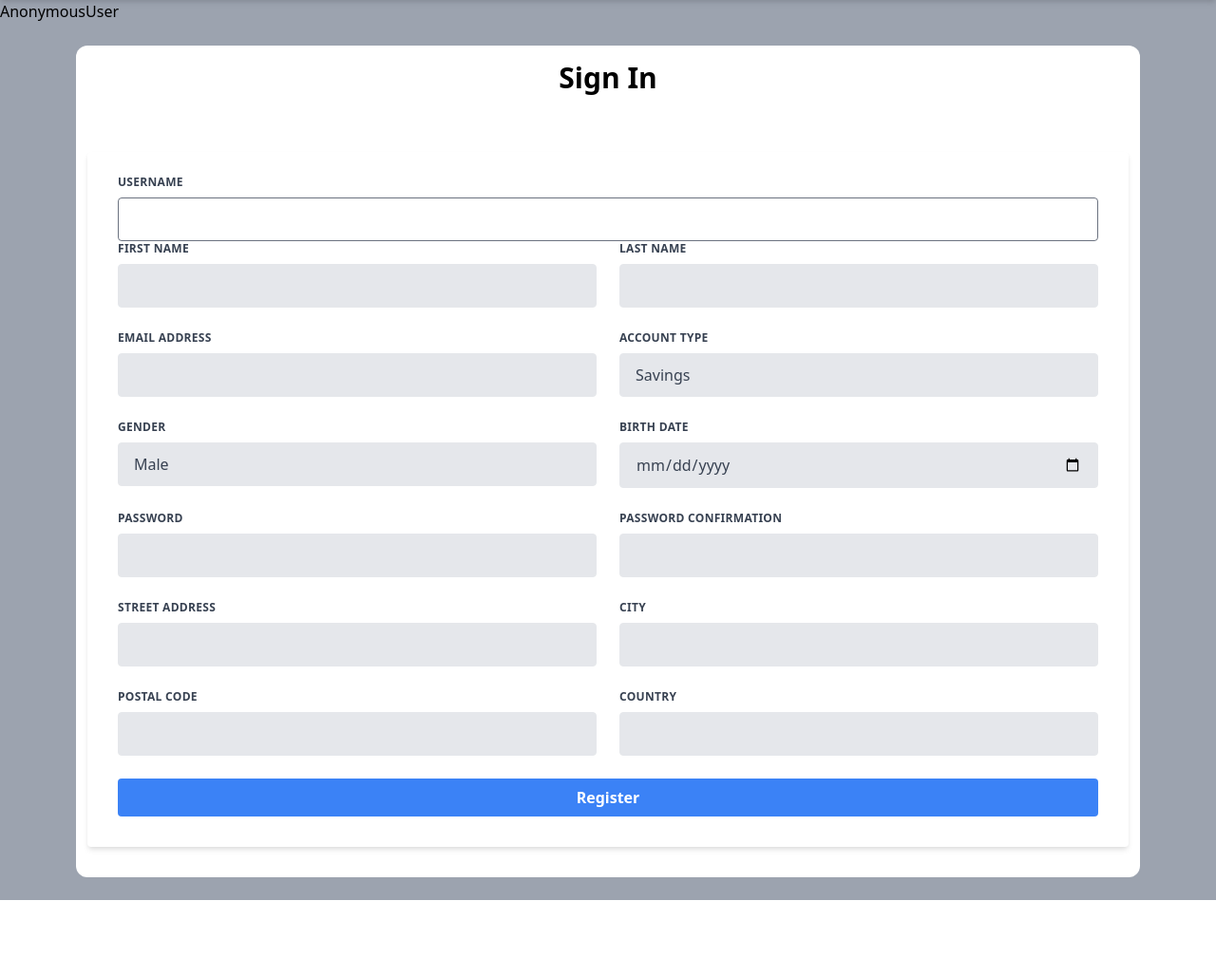
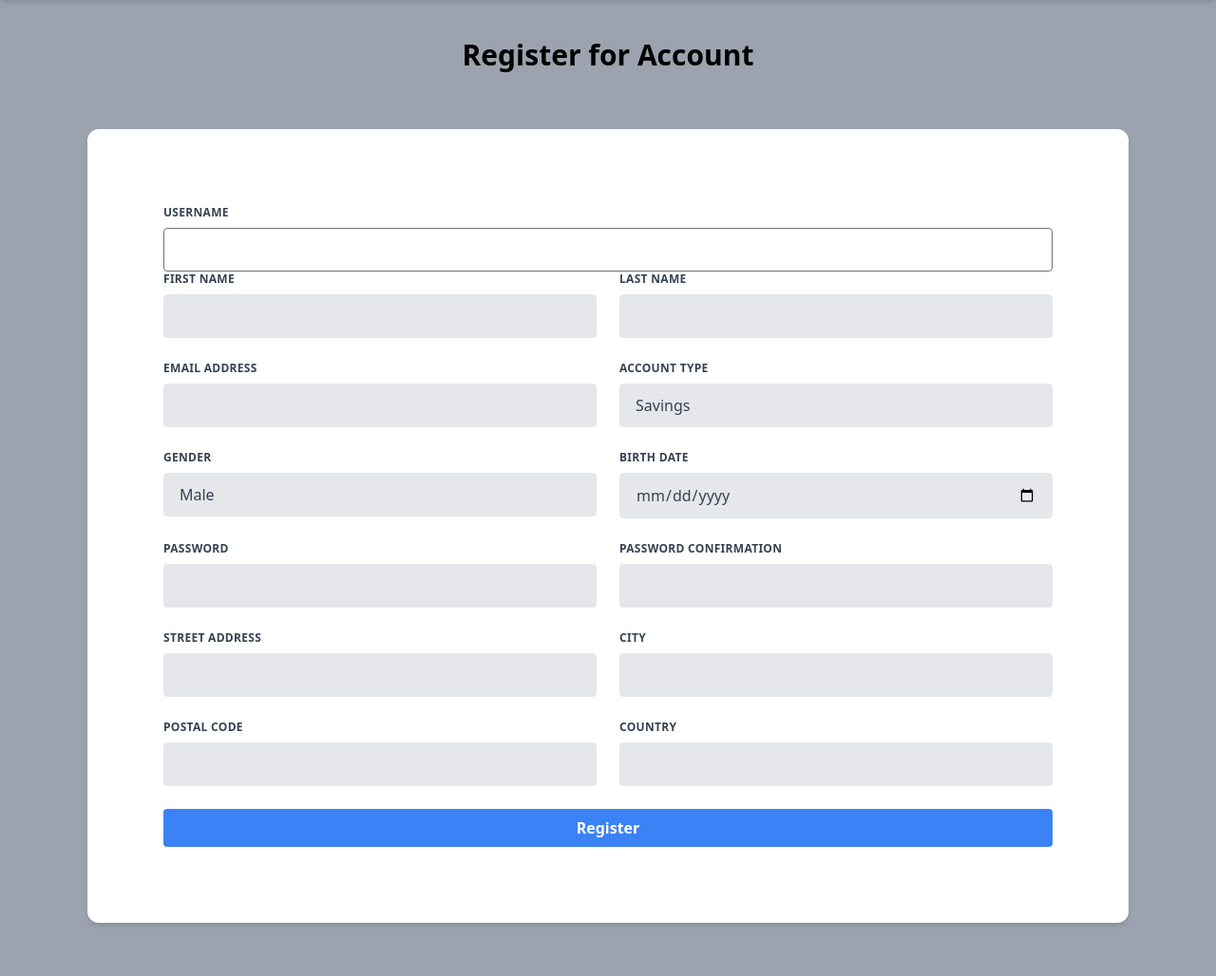
Before and after one commit to anmamun0/refresh-bank-webapp, a Django app: page /accounts/register/ in a window 1280 px wide. Shown: the part 72-1100 px from the top of the page at 95% size. Before the commit the page ends 1020 px from the top, so only its background shows below. Run offline with Django 5.2, Linux system fonts and the light colour scheme.

```diff
--- a/refresh_bank/accounts/templates/accounts/profile.html
+++ b/refresh_bank/accounts/templates/accounts/profile.html
@@ -16,7 +16,7 @@
         {% endif %}
 
         <!-- Profile Card -->
-        <div class="bg-white justify-center items-center w-full max-w-4xl rounded-lg shadow-lg px-10 py-16 mx-auto">
+        <div class="bg-white justify-center items-center w-full max-w-4xl rounded-lg shadow-lg px-10 py-8 mx-auto">
             <!-- Avatar and Header -->
             <div class="text-center">
                 <!-- <div class="w-24 h-24 mx-auto rounded-full overflow-hidden border-2 shadow-lg border-blue-500">
@@ -28,7 +28,7 @@
             </div>
 
             <!-- Profile Information -->
-            <div class="mt-8 space-y-4">
+            <div class="mt-4 ">
                 <div class="flex justify-between items-center bg-gray-50 p-4 rounded-md shadow-sm">
                     <h4 class="text-sm font-medium text-gray-700">Email:</h4>
                     <p class="text-lg font-semibold text-gray-800">{{ request.user.email }}</p>
--- a/refresh_bank/accounts/templates/accounts/user_registration.html
+++ b/refresh_bank/accounts/templates/accounts/user_registration.html
@@ -1,8 +1,6 @@
 
 {% extends 'base.html'%}
 {% block body%}
-
-{{request.user}}
 
 <div class="px-20">
     {% if form.non_field_errors %} {% for error in form.non_field_errors %}
@@ -16,10 +14,10 @@
         <p class="block sm:inline">{{ error }}</p>
     </div>
     {% endfor %} {% endif %}
-    <div class="bg-white px-3 py-4 rounded-xl my-6">
-        <h1 class="font-bold text-3xl text-center pb-5">Sign In</h1>
+    <div class=" px-3 py-4 rounded-xl my-6">
+        <h1 class="font-bold text-3xl text-center pb-5">Register for Account</h1>
         <div class="w-full mt-10">
-            <form method="post" class="bg-white shadow-md rounded px-8 pt-6 pb-8 mb-4">
+            <form method="post" class="bg-white shadow-md rounded-xl px-20 py-20  mb-4">
                 {% csrf_token %} {% for hidden_field in form.hidden_fields %} {{ hidden_field.errors }} {{ hidden_field }} {% endfor %}
 
                 <div class="flex flex-wrap -mx-3 mb-6">
--- a/refresh_bank/accounts/views.py
+++ b/refresh_bank/accounts/views.py
@@ -45,7 +45,6 @@ from django.core.mail import send_mail
 
 class UserLoginView(LoginView):
     template_name = 'accounts/user_login.html'
-
     def get_success_url(self):
         context = {
             'user':self.request.user,
```
Also changed, not shown: README.md, project_photos/authenticated_home-page.PNG (added), project_photos/profile-edit-page.png (added), project_photos/transactions-report-page.png (added), project_photos/un_authenticated_home-page.png (added), refresh_bank/db.sqlite3, refresh_bank/transactions/views.py (line endings or trailing spaces), 1 other file.
